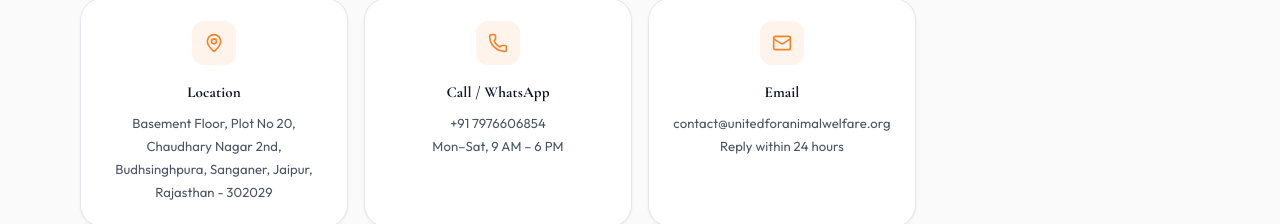
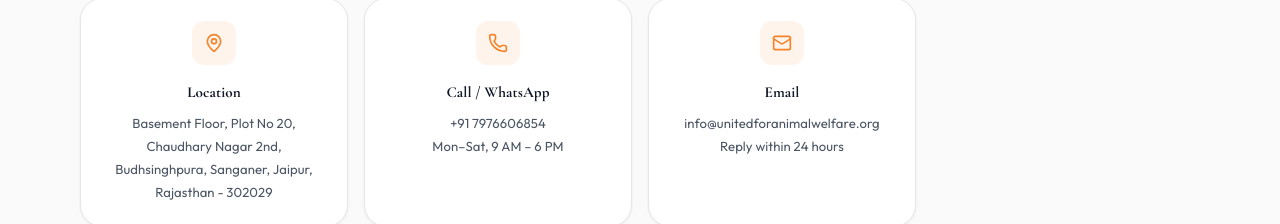
Before and after one commit to VishnuDixit23/UAW, a React (Vite) app: page /contact in a window 1280 px wide. Shown: the part 442-666 px from the top of the page. Built offline with nearby package versions, Linux system fonts and the light colour scheme.

Commit message:
Email changes

```diff
--- a/index.html
+++ b/index.html
@@ -64,7 +64,7 @@
         "@type": "ContactPoint",
         "telephone": "+91-7976606854",
         "contactType": "customer service",
-        "email": "contact@unitedforanimalwelfare.org",
+        "email": "info@unitedforanimalwelfare.org",
         "availableLanguage": ["English", "Hindi"]
       },
       "sameAs": []
--- a/src/components/Footer.jsx
+++ b/src/components/Footer.jsx
@@ -81,7 +81,7 @@
             <div style={{ display:"flex", flexDirection:"column", gap:14, marginBottom:22 }}>
               {[{ Icon:MapPin, text:"Basement Floor, Plot No 20, Chaudhary Nagar 2nd, Budhsinghpura, Sanganer, Jaipur, Rajasthan - 302029" },
                 { Icon:Phone, text:"+91 7976606854" },
-                { Icon:Mail,  text:"contact@unitedforanimalwelfare.org" }].map(({Icon,text},i) => (
+                { Icon:Mail,  text:"info@unitedforanimalwelfare.org" }].map(({Icon,text},i) => (
                 <div key={i} style={{ display:"flex", alignItems:"flex-start", gap:12 }}>
                   <div style={{ width:32, height:32, borderRadius:8, background:"rgba(243,132,44,0.12)", display:"flex", alignItems:"center", justifyContent:"center", flexShrink:0 }}>
                     <Icon style={{ width:14, height:14, color:"#F3842C" }} />
--- a/src/pages/ContactUs.jsx
+++ b/src/pages/ContactUs.jsx
@@ -9,7 +9,7 @@
 const CONTACTS = [
   { Icon:MapPin,       title:"Location",          l1:"Basement Floor, Plot No 20, Chaudhary Nagar 2nd,",  l2:"Budhsinghpura, Sanganer, Jaipur, Rajasthan - 302029" },
   { Icon:Phone,        title:"Call / WhatsApp",   l1:"+91 7976606854",                    l2:"Mon–Sat, 9 AM – 6 PM" },
-  { Icon:Mail,         title:"Email",             l1:"contact@unitedforanimalwelfare.org", l2:"Reply within 24 hours" },
+  { Icon:Mail,         title:"Email",             l1:"info@unitedforanimalwelfare.org", l2:"Reply within 24 hours" },
 ];
 const KEY_PEOPLE = [
   { name:"Abhishek Soni",          role:"India Head",         note:"NGO partnerships & national ops" },
```
